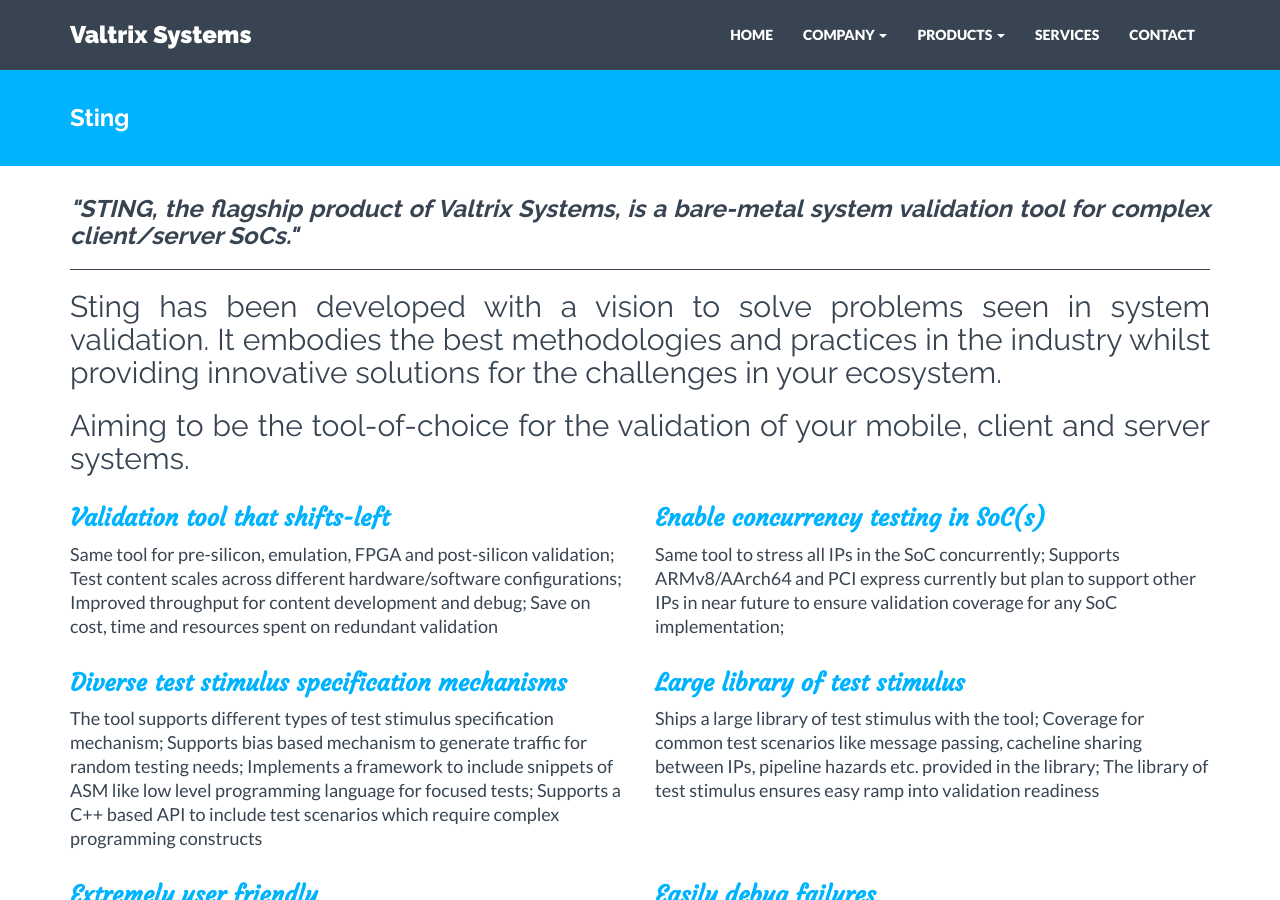
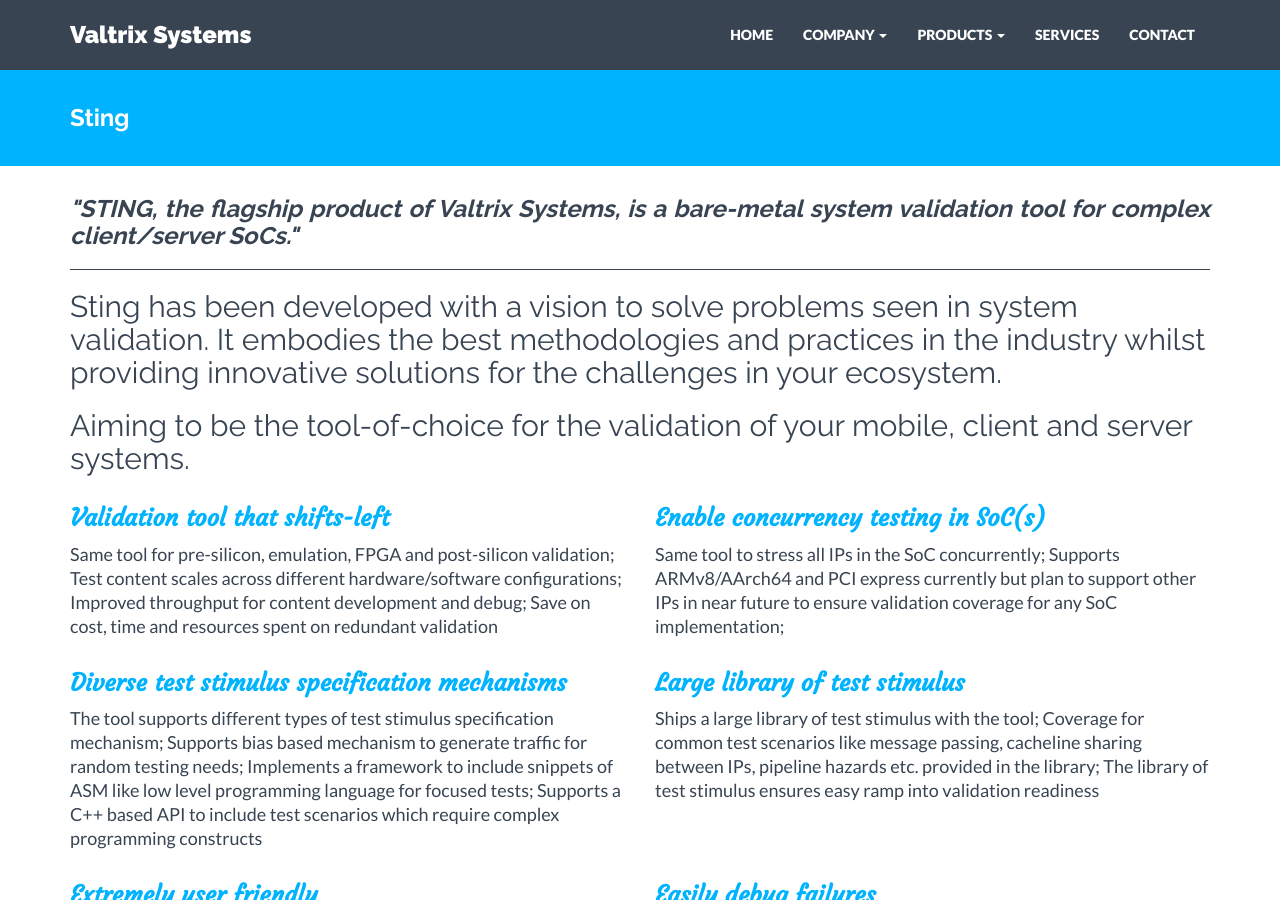
Before and after one commit to valtrix/valtrix.github.io, a Jekyll site: the page built from sting.html, in a window 1280 px wide and 900 px high. Built offline with Jekyll 4.4.1, drawn with Linux system fonts in a browser that asks for light colours; nearby versions of some CDN libraries; comment, search, counter and statistics services are not loaded.

Commit message:
Minor change to sting

```diff
--- a/_includes/sting.html
+++ b/_includes/sting.html
@@ -7,8 +7,8 @@
     <div class="hline" style="border-width:1px;padding-top:10px"></div>
     <div class="row centered">
         <div class="col-lg-12">
-            <h2 style="font-weight:100;text-align:justify">Sting has been developed with a vision to solve problems seen in system validation. It embodies the best methodologies and practices in the industry whilst providing innovative solutions for the challenges in your ecosystem.</h2>
-            <h2 style="font-weight:100;text-align:justify">Aiming to be the tool-of-choice for the validation of your mobile, client and server systems.</h2>
+            <h2 style="font-weight:100;">Sting has been developed with a vision to solve problems seen in system validation. It embodies the best methodologies and practices in the industry whilst providing innovative solutions for the challenges in your ecosystem.</h2>
+            <h2 style="font-weight:100;">Aiming to be the tool-of-choice for the validation of your mobile, client and server systems.</h2>
         </div>
     </div>
     <div class="row">
```
